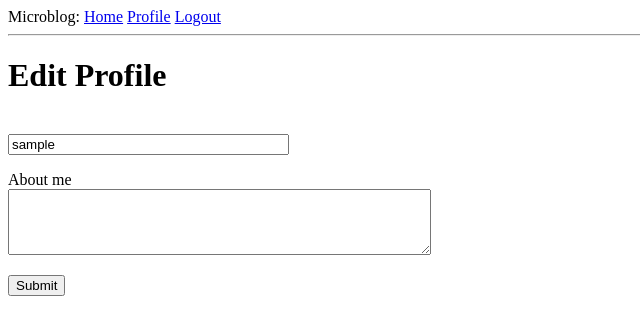
After one commit to Nexeor/micro_blog, a Flask app: page /edit_profile in a window 1280 px wide. The commit adds this page. Shown: the top 335 px of the page, without its empty margins (0-640 px from the left). Run offline with Flask 3, Linux system fonts and the light colour scheme; the visitor is signed in with stand-in values (Sample User, id 1); data comes from the database, SQL or seed files in the repository; both versions use the stored data as it was after the commit.

Commit message:
Completed chapter 6: User Profiles

```diff
--- a/app/forms.py
+++ b/app/forms.py
@@ -1,6 +1,6 @@
 from flask_wtf import FlaskForm
-from wtforms import StringField, PasswordField, BooleanField, SubmitField
-from wtforms.validators import ValidationError, DataRequired, Email, EqualTo
+from wtforms import StringField, PasswordField, BooleanField, SubmitField, TextAreaField
+from wtforms.validators import ValidationError, DataRequired, Email, EqualTo, Length
 import sqlalchemy as sa
 from app import db
 from app.models import User
@@ -36,3 +36,9 @@ class RegistrationForm(FlaskForm):
             raise ValidationError(
                 "Email is already in use. Please select a different email."
             )
+
+
+class EditProfileForm(FlaskForm):
+    username = StringField("Username", validators=[DataRequired()])
+    about_me = TextAreaField("About me", validators=[Length(min=0, max=140)])
+    submit = SubmitField("Submit")
--- a/app/models.py
+++ b/app/models.py
@@ -2,6 +2,7 @@ from typing import Optional
 from werkzeug.security import generate_password_hash, check_password_hash
 from datetime import datetime, timezone
 from flask_login import UserMixin
+from hashlib import md5
 import sqlalchemy as sa
 import sqlalchemy.orm as so
 from app import db, login
@@ -14,6 +15,10 @@ class User(UserMixin, db.Model):
     password_hash: so.Mapped[Optional[str]] = so.mapped_column(sa.String(256))
 
     posts: so.WriteOnlyMapped["Post"] = so.relationship(back_populates="author")
+    about_me: so.Mapped[Optional[str]] = so.mapped_column(sa.String(256))
+    last_seen: so.Mapped[Optional[datetime]] = so.mapped_column(
+        default=lambda: datetime.now(timezone.utc)
+    )
 
     def __repr__(self):
         return "<User {}>".format(self.username)
@@ -23,6 +28,10 @@ class User(UserMixin, db.Model):
 
     def check_password(self, password):
         return check_password_hash(self.password_hash, password)
+
+    def avatar(self, size):
+        digest = md5(self.email.lower().encode("utf-8")).hexdigest()
+        return f"https://www.gravatar.com/avatar/{digest}?d=identicon&size={size}"
 
 
 @login.user_loader
--- a/app/routes.py
+++ b/app/routes.py
@@ -2,9 +2,11 @@ from flask import render_template, flash, redirect, url_for, request
 from flask_login import current_user, login_user, logout_user, login_required
 import sqlalchemy as sa
 from urllib.parse import urlsplit
+from datetime import datetime, timezone
+
 from app import app, db
 from app.models import User
-from app.forms import LoginForm, RegistrationForm
+from app.forms import LoginForm, RegistrationForm, EditProfileForm
 
 test_user = {"username": "Tim"}
 test_posts = [
@@ -27,6 +29,13 @@ test_posts = [
         "body": "et iusto sed quo iure\nvoluptatem occaecati omnis eligendi aut ad\nvoluptatem doloribus vel accusantium quis pariatur\nmolestiae porro eius odio et labore et velit aut",
     },
 ]
+
+
+@app.before_request
+def before_request():
+    if current_user.is_authenticated:
+        current_user.last_seen = datetime.now(timezone.utc)
+        db.session.commit()
 
 
 @app.route("/")
@@ -90,3 +99,28 @@ def register():
         login_user(user, remember=False)
         return redirect(url_for("index"))
     return render_template("register.html", title="Register", form=form)
+
+
+@app.route("/user/<username>")
+def user(username):
+    user = db.first_or_404(sa.select(User).where(User.username == username))
+    posts = [{"author": user, "body": "dummy 1"}, {"author": user, "body": "dummy 2"}]
+    return render_template("user.html", user=user, posts=posts)
+
+
+@app.route("/edit_profile", methods=["GET", "POST"])
+@login_required
+def edit_profile():
+    form = EditProfileForm()
+    # Submit: Overwrite username/about_me and commit
+    if form.validate_on_submit():
+        current_user.username = form.username.data
+        current_user.about_me = form.about_me.data
+        db.session.commit()
+        flash("Your changes have been saved.")
+        return redirect(url_for("edit_profile"))
+    # If GET, display the username/about_me fetched from db
+    elif request.method == "GET":
+        form.username.data = current_user.username
+        form.about_me.data = current_user.about_me
+    return render_template("edit_profile.html", title="Edit profile", form=form)
--- /dev/null
+++ b/app/templates/_post.html
@@ -0,0 +1,6 @@
+<table>
+    <tr valign="top">
+        <td><img src="{{ post.author.avatar(36) }}"></td>
+        <td>{{ post.author.username }} says: <b>{{ post.body}}</b></td>
+    </tr>
+</table>
--- a/app/templates/base.html
+++ b/app/templates/base.html
@@ -14,6 +14,7 @@
             {% if current_user.is_anonymous %}
             <a href="{{ url_for('login')}}">Login</a>
             {% else %}
+            <a href="{{ url_for('user', username=current_user.username) }}">Profile</a>
             <a href="{{ url_for('logout')}}">Logout</a>
             {% endif %}
         </div>
--- /dev/null
+++ b/app/templates/edit_profile.html
@@ -0,0 +1,24 @@
+{% extends "base.html" %}
+
+{% block content %}
+    <h1>Edit Profile</h1>
+    <form action="" method="post">
+        <p>
+            {{ form.hidden_tag() }}<br>
+            {{ form.username(size=32) }}<br>
+            {% for error in form.username.errors %}
+            <span style="color: red;">[{{ error }}]</span>
+            {% endfor %}
+        </p>
+        <p>
+            {{ form.about_me.label }}<br>
+            {{ form.about_me(cols=50, rows=4) }}<br>
+            {% for error in form.about_me.errors %}
+            <span style="color: red;">[{{ error }}]</span>
+            {% endfor %}
+        </p>
+        <p>
+            {{ form.submit() }}
+        </p>
+    </form>
+{% endblock %}
```
Also changed, not shown: app/templates/user.html (added, +23 -0 lines), migrations/versions/72d4e56b105f_.py (added, +34 -0 lines), app.db.
